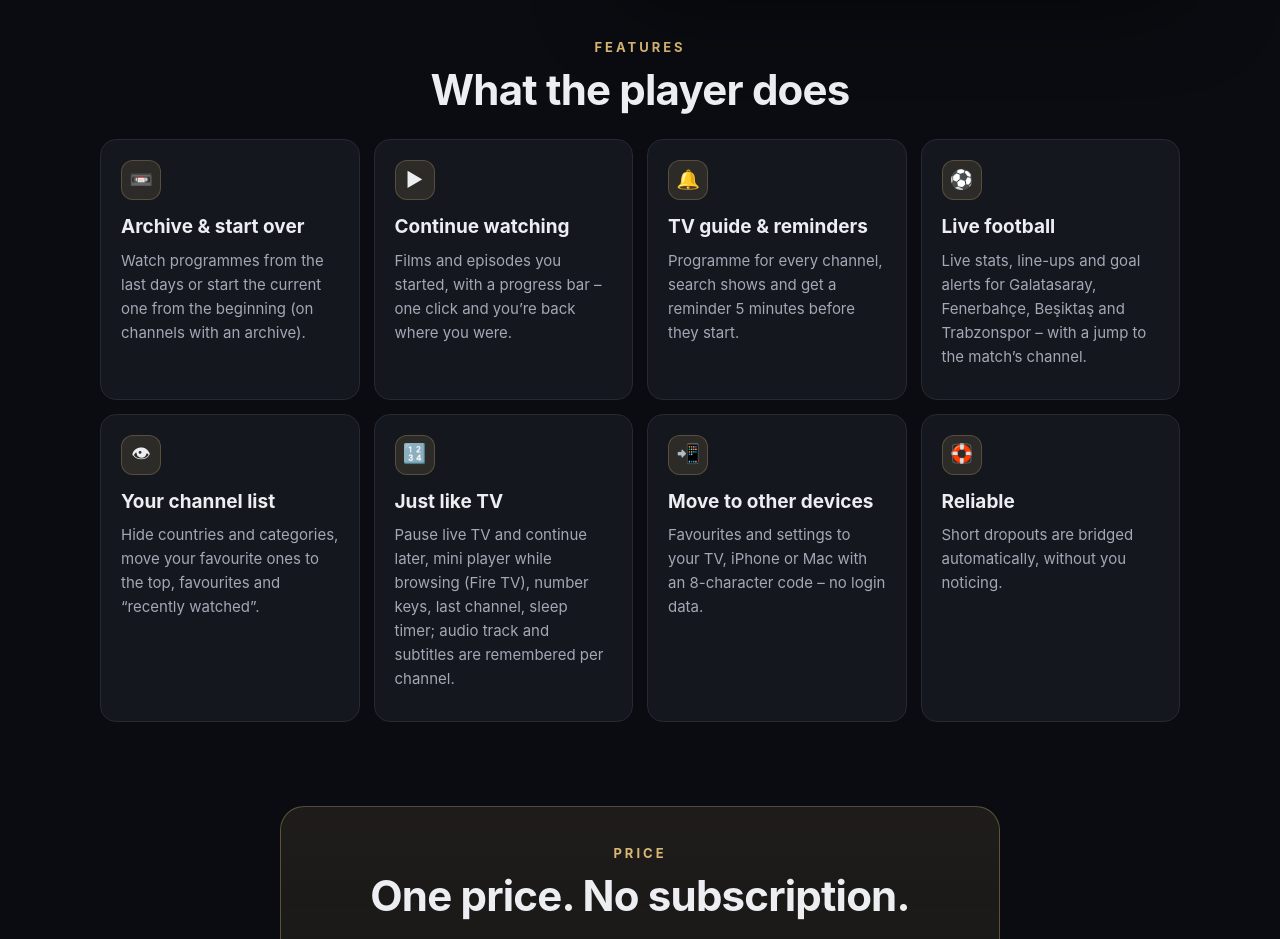
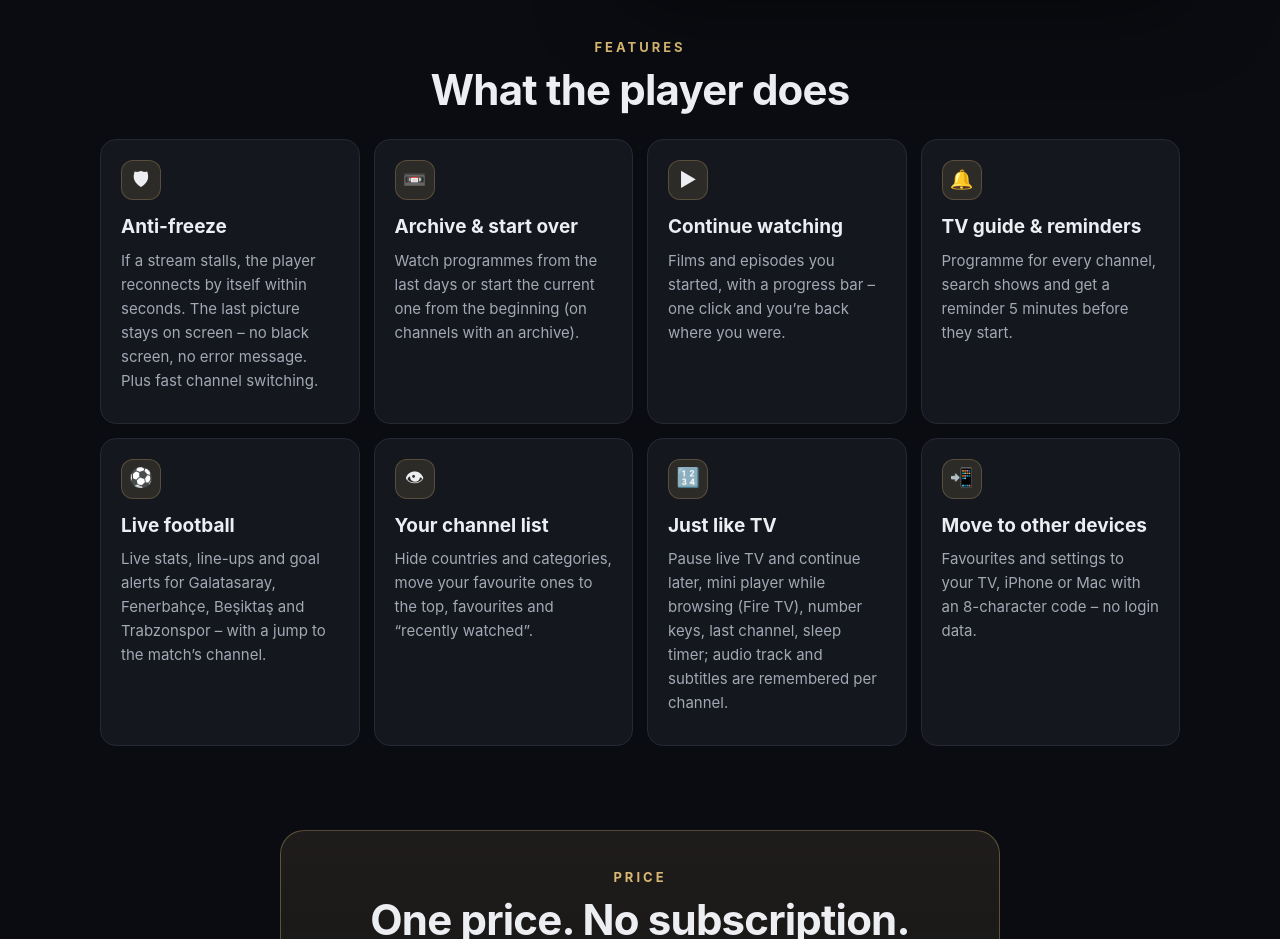
Before and after one commit to jkr-player/jkr-player.github.io, a plain HTML site: page index.html in a window 1280 px wide. Shown: the part 1980-2919 px from the top of the page. Drawn offline with Linux system fonts and the light colour scheme.

Commit message:
Anti-Freeze als erste Funktion hervorgehoben
Co-Authored-By: Claude Fable 5.2 <noreply@anthropic.com>

```diff
--- a/index.html
+++ b/index.html
@@ -200,6 +200,7 @@
       <h2 data-k="featTitle"></h2>
     </div>
     <div class="grid" style="margin-top:26px">
+      <div class="card"><span class="ico">🛡</span><h3 data-k="ft7"></h3><p class="who" data-k="fd7"></p></div>
       <div class="card"><span class="ico">📼</span><h3 data-k="ft0"></h3><p class="who" data-k="fd0"></p></div>
       <div class="card"><span class="ico">▶</span><h3 data-k="ft1"></h3><p class="who" data-k="fd1"></p></div>
       <div class="card"><span class="ico">🔔</span><h3 data-k="ft2"></h3><p class="who" data-k="fd2"></p></div>
@@ -207,7 +208,6 @@
       <div class="card"><span class="ico">👁</span><h3 data-k="ft4"></h3><p class="who" data-k="fd4"></p></div>
       <div class="card"><span class="ico">🔢</span><h3 data-k="ft5"></h3><p class="who" data-k="fd5"></p></div>
       <div class="card"><span class="ico">📲</span><h3 data-k="ft6"></h3><p class="who" data-k="fd6"></p></div>
-      <div class="card"><span class="ico">🛟</span><h3 data-k="ft7"></h3><p class="who" data-k="fd7"></p></div>
     </div>
   </section>
 
@@ -326,7 +326,7 @@ const T = {
     ft4: "Deine Senderliste", fd4: "Länder und Kategorien ausblenden, Lieblingskategorien nach oben, Favoriten und „Zuletzt gesehen“.",
     ft5: "Wie am Fernseher", fd5: "Live-TV anhalten und später weiterschauen, Mini-Player beim Stöbern (Fire TV), Zifferntasten, letzter Sender, Schlaf-Timer – Tonspur und Untertitel merkt sich der Player pro Sender.",
     ft6: "Auf andere Geräte übertragen", fd6: "Favoriten und Einstellungen per 8-stelligem Code auf Fernseher, iPhone oder Mac – ohne Zugangsdaten.",
-    ft7: "Stabil", fd7: "Kurze Abbrüche werden automatisch und unbemerkt überbrückt.",
+    ft7: "Anti-Freeze", fd7: "Hängt ein Stream, verbindet sich der Player in Sekunden von selbst neu. Das letzte Bild bleibt stehen – kein schwarzer Bildschirm, keine Fehlermeldung. Dazu schnelles Umschalten.",
     getTitle: "So bekommst du die App", available: "verfügbar", review: "in Prüfung", soon: "bald", viaStick: "mit Fire TV Stick",
     fireWho: "Fire TV Stick, Fire TV Cube, Fernseher mit Fire TV",
     fire1: "Im Amazon Appstore die App „Downloader“ installieren.",
@@ -378,7 +378,7 @@ const T = {
     ft4: "Your channel list", fd4: "Hide countries and categories, move your favourite ones to the top, favourites and “recently watched”.",
     ft5: "Just like TV", fd5: "Pause live TV and continue later, mini player while browsing (Fire TV), number keys, last channel, sleep timer; audio track and subtitles are remembered per channel.",
     ft6: "Move to other devices", fd6: "Favourites and settings to your TV, iPhone or Mac with an 8-character code – no login data.",
-    ft7: "Reliable", fd7: "Short dropouts are bridged automatically, without you noticing.",
+    ft7: "Anti-freeze", fd7: "If a stream stalls, the player reconnects by itself within seconds. The last picture stays on screen – no black screen, no error message. Plus fast channel switching.",
     getTitle: "How to get the app", available: "available", review: "in review", soon: "soon", viaStick: "with Fire TV Stick",
     fireWho: "Fire TV Stick, Fire TV Cube, TVs with Fire TV",
     fire1: "Install the “Downloader” app from the Amazon Appstore.",
@@ -430,7 +430,7 @@ const T = {
     ft4: "Senin kanal listen", fd4: "Ülke ve kategorileri gizle, sevdiklerini en üste taşı, favoriler ve “son izlenenler”.",
     ft5: "Televizyon gibi", fd5: "Canlı yayını duraklat ve sonra devam et, gezinirken mini oynatıcı (Fire TV), rakam tuşları, son kanal, uyku zamanlayıcısı; ses ve altyazı kanal başına hatırlanır.",
     ft6: "Diğer cihazlara aktar", fd6: "Favoriler ve ayarlar 8 haneli kodla TV, iPhone veya Mac’e – giriş bilgisi olmadan.",
-    ft7: "Kesintisiz", fd7: "Kısa kopmalar otomatik ve fark ettirmeden aşılır.",
+    ft7: "Anti-Freeze", fd7: "Yayın takılırsa oynatıcı saniyeler içinde kendiliğinden yeniden bağlanır. Son görüntü ekranda kalır – siyah ekran yok, hata mesajı yok. Ayrıca hızlı kanal değiştirme.",
     getTitle: "Uygulamayı nasıl edinirsin", available: "mevcut", review: "incelemede", soon: "yakında", viaStick: "Fire TV Stick ile",
     fireWho: "Fire TV Stick, Fire TV Cube, Fire TV'li televizyonlar",
     fire1: "Amazon Appstore'dan “Downloader” uygulamasını yükle.",
```
